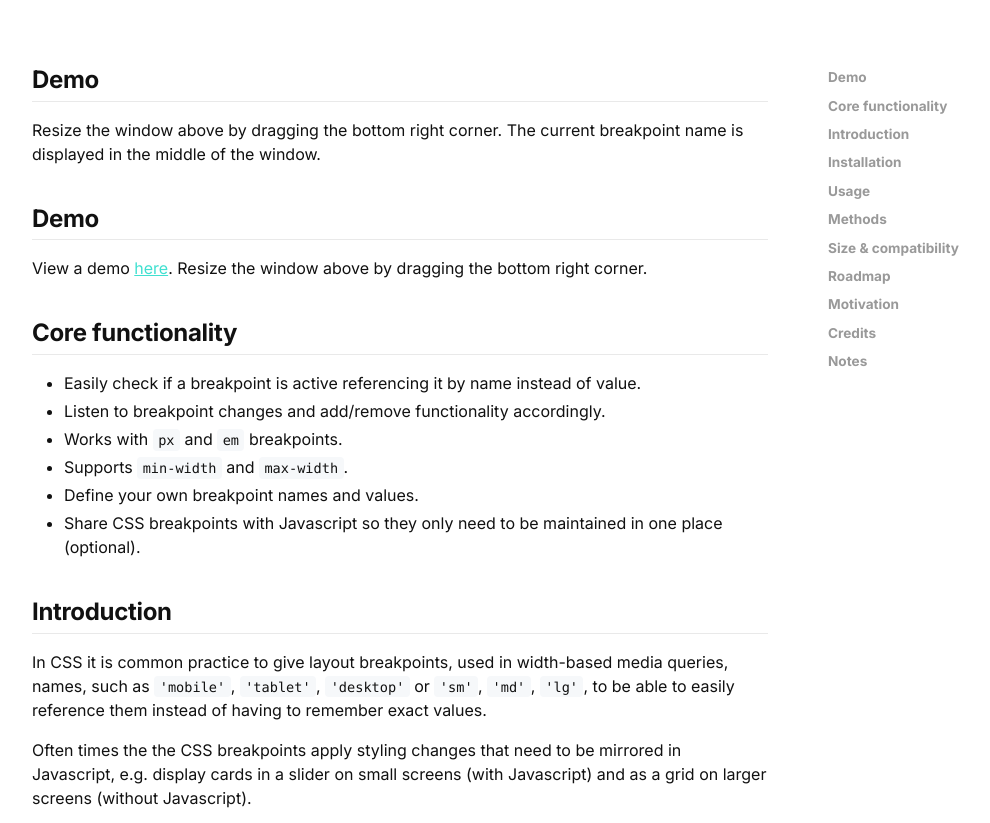
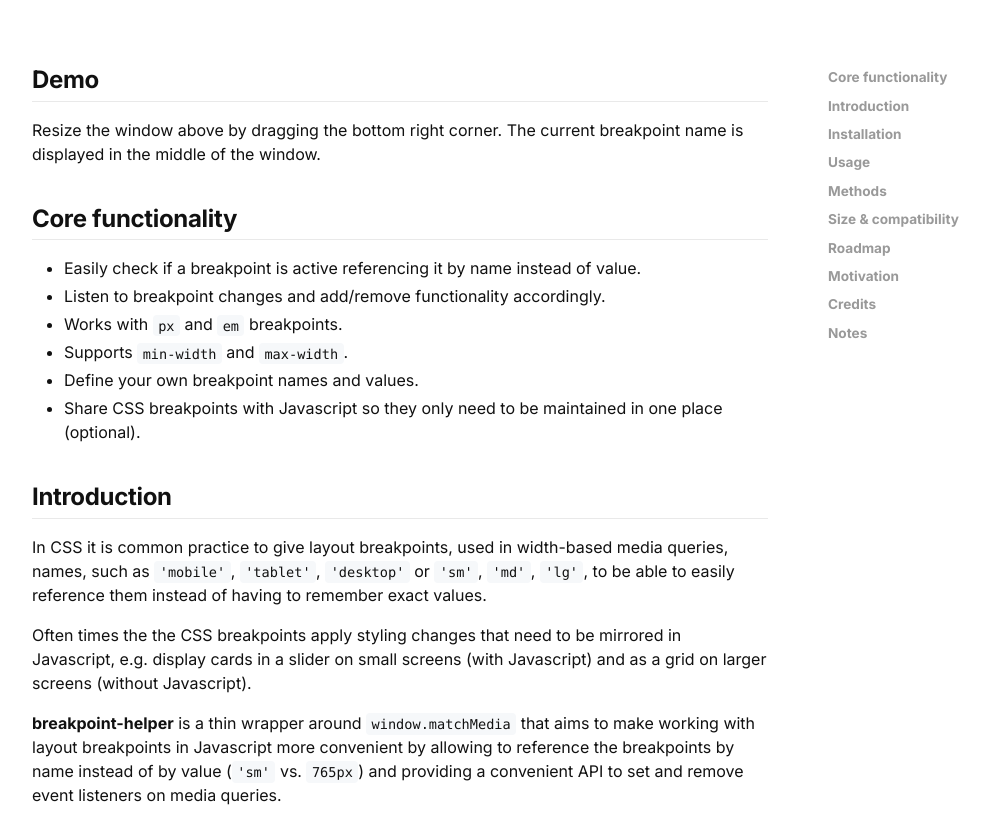
Before and after one commit to nicolas-cusan/breakpoint-helper, a website built with Parcel: page docs/index.html in a window 1280 px wide. Shown: the part 901-1724 px from the top of the page, without its empty margins (240-1230 px from the left). Built offline with nearby package versions, Linux system fonts and the light colour scheme; a small style sheet from the web is missing.

Commit message:
Fix website

```diff
--- a/build-docs.js
+++ b/build-docs.js
@@ -31,7 +31,7 @@ async function build() {
   const $ = cheerio.load(index);
   const $content = $('#content');
   $content.html('').append(parsed);
-  $content.find('h2').first().prevAll().remove();
+  $content.find('h2').eq(1).prevAll().remove();
 
   let menu = '';
   $content.find('h2').each((idx, el) => {
--- a/docs/index.html
+++ b/docs/index.html
@@ -53,7 +53,7 @@
   <div class="container">
     <nav class="toc">
 
-      <ul id="toc"><li><a href="#demo">Demo</a></li><li><a href="#core-functionality">Core functionality</a></li><li><a href="#introduction">Introduction</a></li><li><a href="#installation">Installation</a></li><li><a href="#usage">Usage</a></li><li><a href="#methods">Methods</a></li><li><a href="#size--compatibility">Size &amp; compatibility</a></li><li><a href="#roadmap">Roadmap</a></li><li><a href="#motivation">Motivation</a></li><li><a href="#credits">Credits</a></li><li><a href="#notes">Notes</a></li></ul>
+      <ul id="toc"><li><a href="#core-functionality">Core functionality</a></li><li><a href="#introduction">Introduction</a></li><li><a href="#installation">Installation</a></li><li><a href="#usage">Usage</a></li><li><a href="#methods">Methods</a></li><li><a href="#size--compatibility">Size &amp; compatibility</a></li><li><a href="#roadmap">Roadmap</a></li><li><a href="#motivation">Motivation</a></li><li><a href="#credits">Credits</a></li><li><a href="#notes">Notes</a></li></ul>
     </nav>
 
     <div class="content">
@@ -65,8 +65,8 @@
     <div class="content" id="content">
 
 
-<h2 id="demo">Demo</h2>
-<p>View a demo <a href="https://nicolas-cusan.github.io/breakpoint-helper/">here</a>. Resize the window above by dragging the bottom right corner.</p>
+
+
 <h2 id="core-functionality">Core functionality</h2>
 <ul>
 <li>Easily check if a breakpoint is active referencing it by name instead of value.</li>
```
